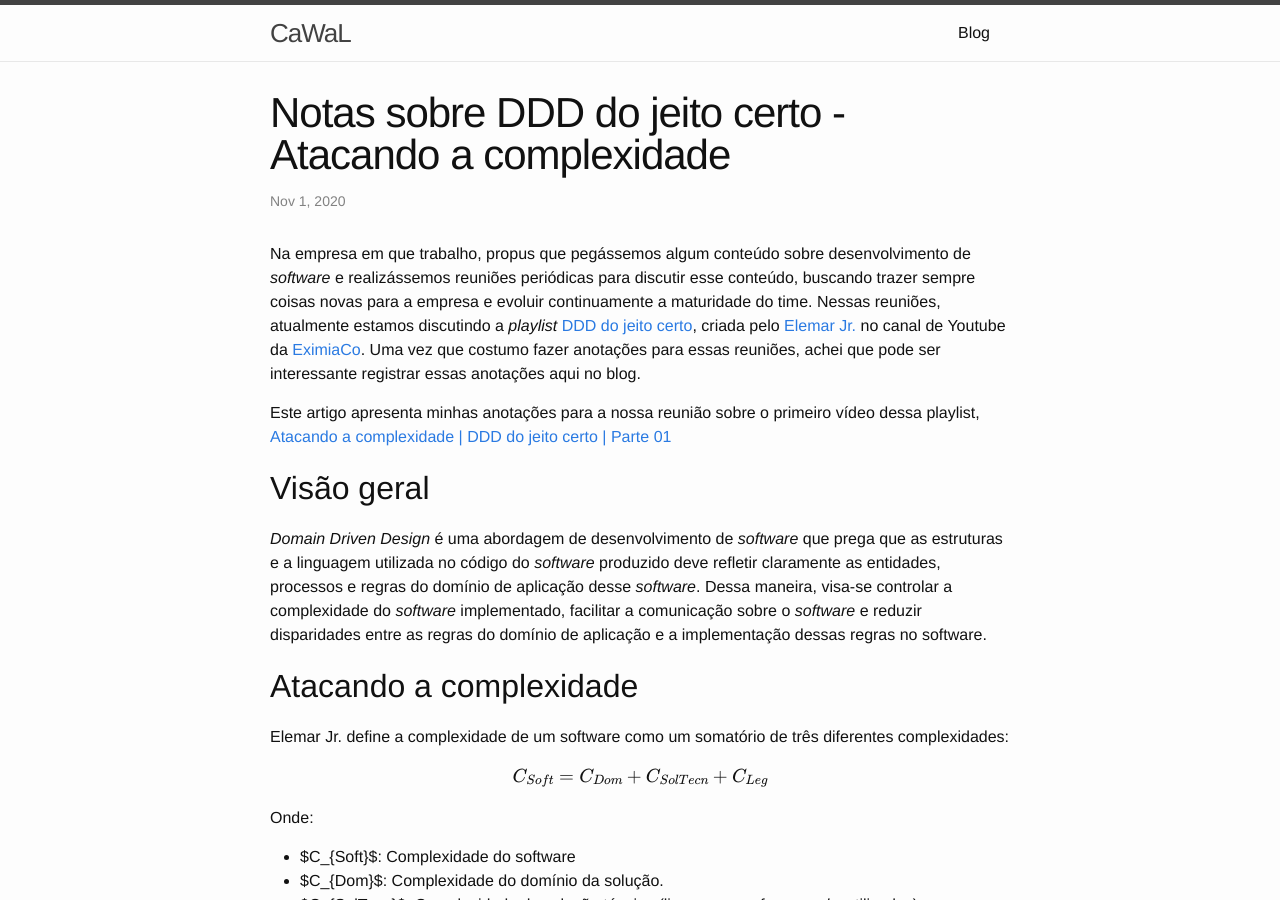
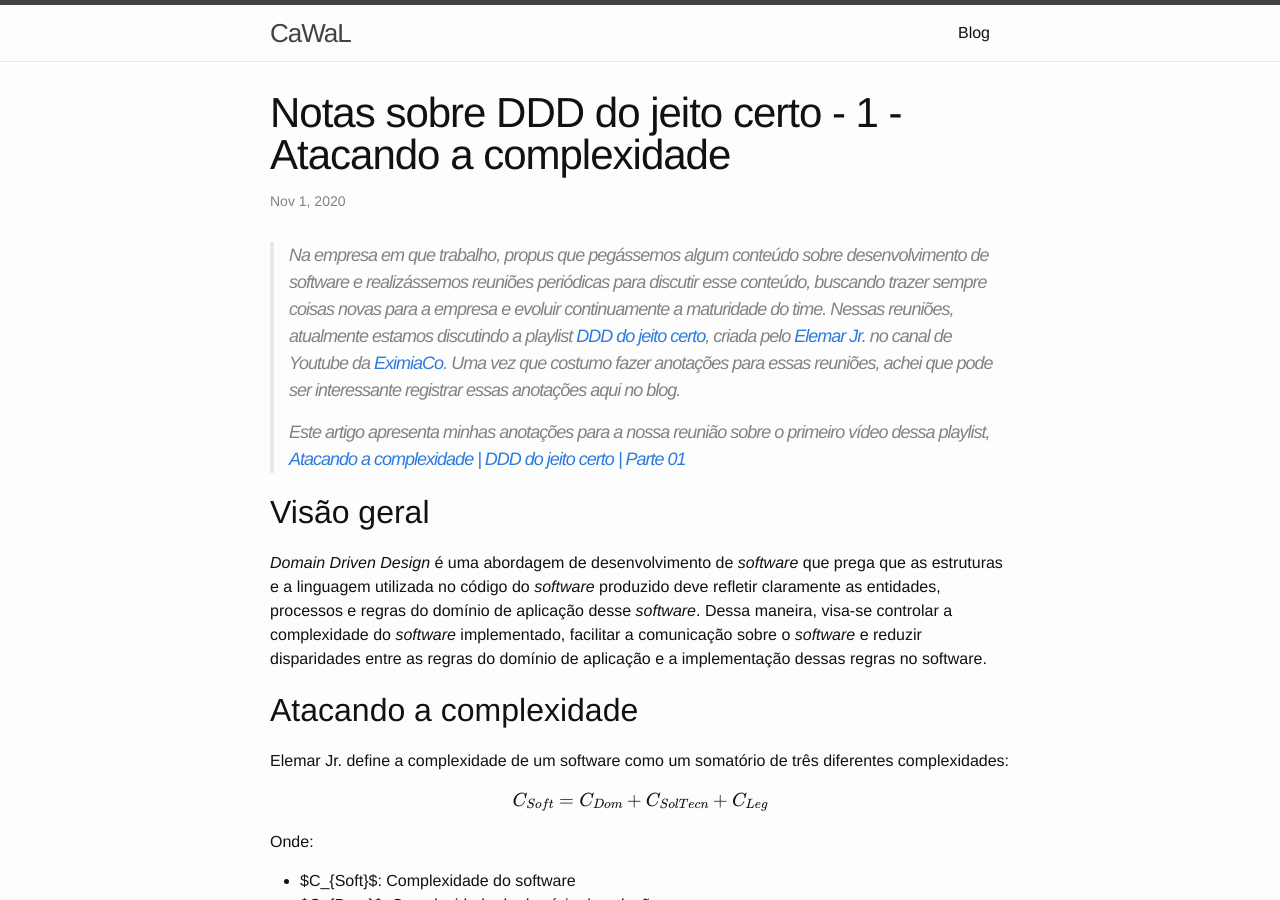
Before and after one commit to cawal/cawal.github.io, a Jekyll site: the page built from _posts/2020-10-31-DDD_do_jeito_certo_Notas_sobre_Atacando_a_complexidade.md, in a window 1280 px wide and 900 px high. Built offline with Jekyll 4.4.1, drawn with Linux system fonts in a browser that asks for light colours; formulas are drawn with MathJax 3.

Commit message:
Notas sobre DDD do jeito certo 1

```diff
--- a/_posts/2020-10-31-DDD_do_jeito_certo_Notas_sobre_Atacando_a_complexidade.md
+++ b/_posts/2020-10-31-DDD_do_jeito_certo_Notas_sobre_Atacando_a_complexidade.md
@@ -1,15 +1,15 @@
 ---
 layout: post
-title:  "Notas sobre DDD do jeito certo - Atacando a complexidade"
+title:  "Notas sobre DDD do jeito certo - 1 - Atacando a complexidade"
 date:   2020-10-31 23:59:00 -0300
 categories: DDD
 ---
 
-Na empresa em que trabalho, propus que pegássemos algum conteúdo sobre desenvolvimento de *software* e realizássemos reuniões periódicas para discutir esse conteúdo, buscando trazer sempre coisas novas para a empresa e evoluir continuamente a maturidade do time.
-Nessas reuniões, atualmente estamos discutindo a *playlist* [DDD do jeito certo](https://www.youtube.com/watch?v=2X9Q97u4tUg&list=PLkpjQs-GfEMN8CHp7tIQqg6JFowrIX9ve), criada pelo [Elemar Jr.](https://twitter.com/elemarjr) no canal de Youtube da [EximiaCo](https://www.youtube.com/c/EximiaCo).
-Uma vez que costumo fazer anotações para essas reuniões, achei que pode ser interessante registrar essas anotações aqui no blog.
-
-Este artigo apresenta minhas anotações para a nossa reunião sobre o primeiro vídeo dessa playlist,
+> Na empresa em que trabalho, propus que pegássemos algum conteúdo sobre desenvolvimento de *software* e realizássemos reuniões periódicas para discutir esse conteúdo, buscando trazer sempre coisas novas para a empresa e evoluir continuamente a maturidade do time.
+> Nessas reuniões, atualmente estamos discutindo a *playlist* [DDD do jeito certo](https://www.youtube.com/watch?v=2X9Q97u4tUg&list=PLkpjQs-GfEMN8CHp7tIQqg6JFowrIX9ve), criada pelo [Elemar Jr.](https://twitter.com/elemarjr) no canal de Youtube da [EximiaCo](https://www.youtube.com/c/EximiaCo).
+> Uma vez que costumo fazer anotações para essas reuniões, achei que pode ser interessante registrar essas anotações aqui no blog.
+>
+> Este artigo apresenta minhas anotações para a nossa reunião sobre o primeiro vídeo dessa playlist,
 [Atacando a complexidade | DDD do jeito certo | Parte 01](https://youtu.be/2X9Q97u4tUg)
 
 ## Visão geral
```
